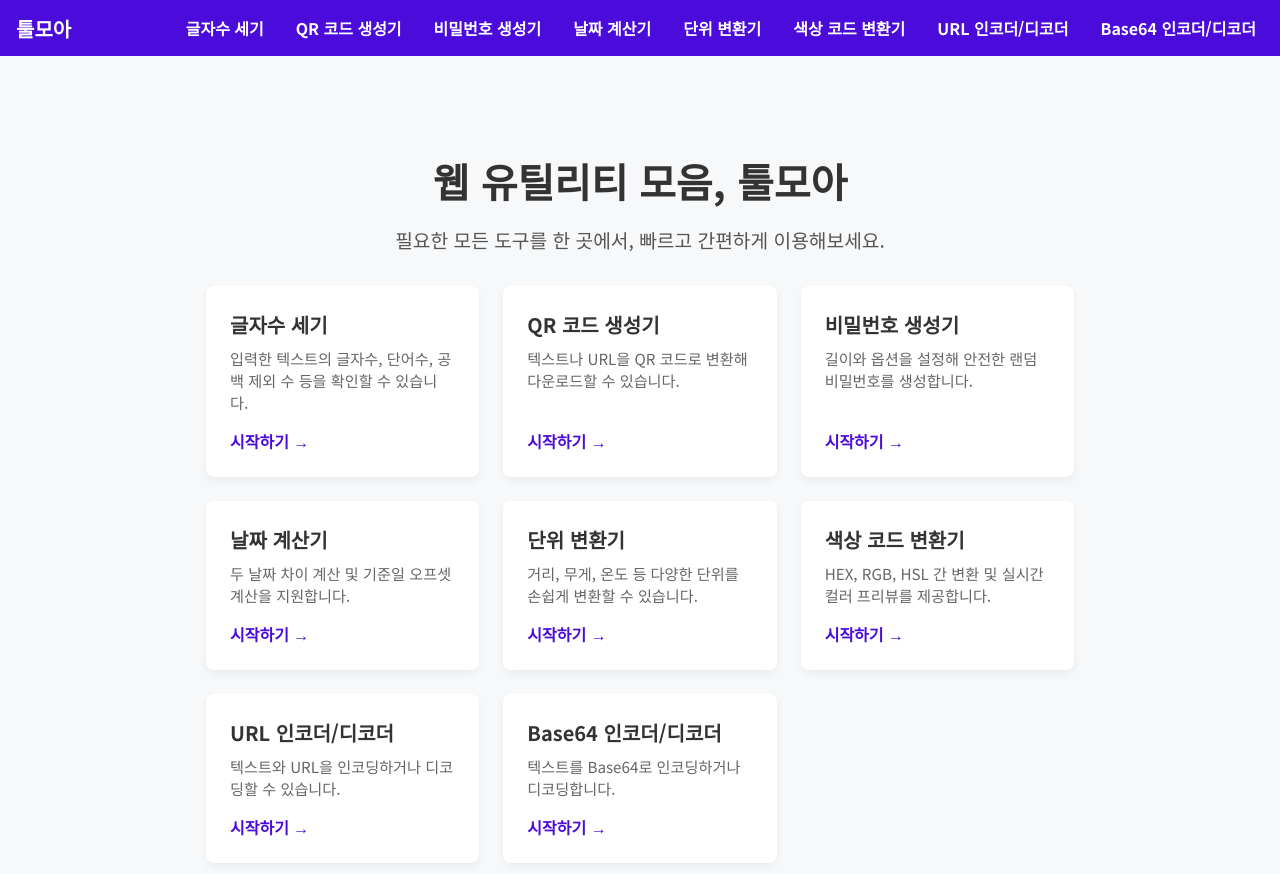
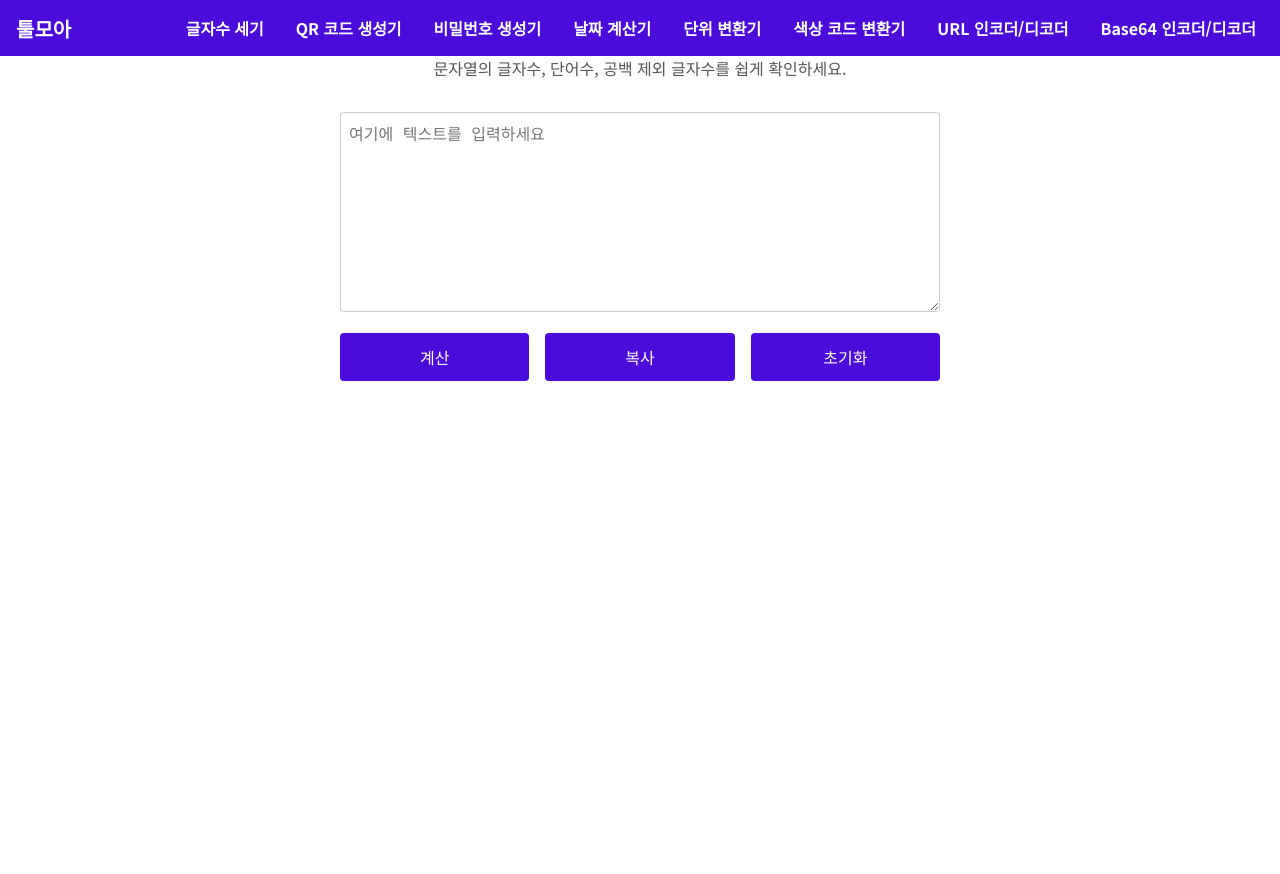
Before and after one commit to demost89/toolMoa, a plain HTML site: page test.html in a window 1280 px wide. After the commit the page ends 800 px from the top, so only its background shows below. Drawn offline with Linux system fonts and the light colour scheme; a web font is replaced by a local one.

Commit message:
Update test.html

```diff
--- a/test.html
+++ b/test.html
@@ -3,21 +3,15 @@
 <head>
   <meta charset="UTF-8">
   <meta name="viewport" content="width=device-width, initial-scale=1.0">
-  <title>툴모아 - 다양한 웹 유틸리티 모음</title>
+  <title>글자수 세기 - 툴모아</title>
   <!-- Pretendard & Noto Sans KR -->
   <link href="https://cdn.jsdelivr.net/gh/orioncactus/pretendard/dist/web/static/pretendard.css" rel="stylesheet">
   <link href="https://fonts.googleapis.com/css2?family=Noto+Sans+KR:wght@400;700&display=swap" rel="stylesheet">
   <style>
-    :root {
-      --primary-color: #4a0bdb;
-      --bg: #f7f8fa;
-      --text: #333;
-      --header-h: 56px;
-      --font: 'Pretendard','Noto Sans KR',sans-serif;
-    }
+    :root { --primary-color:#4a0bdb; --bg:#fff; --text:#333; --header-h:56px; --font:'Pretendard','Noto Sans KR',sans-serif; }
     *,*::before,*::after { margin:0; padding:0; box-sizing:border-box; }
-    body { font-family: var(--font); background: var(--bg); color: var(--text); }
-    header { position: fixed; top:0; left:0; width:100%; height: var(--header-h); background: var(--primary-color); display:flex; align-items:center; justify-content:space-between; padding:0 1rem; z-index:1000; }
+    body { font-family:var(--font); background:var(--bg); color:var(--text); }
+    header { position:fixed; top:0; left:0; width:100%; height:var(--header-h); background:var(--primary-color); display:flex; align-items:center; justify-content:space-between; padding:0 1rem; z-index:1000; }
     .logo { color:#fff; font-size:1.25rem; font-weight:700; cursor:pointer; }
     .nav-links { display:flex; gap:1rem; overflow-x:auto; white-space:nowrap; }
     .nav-links a { color:#fff; text-decoration:none; font-weight:600; padding:.5rem; }
@@ -27,21 +21,20 @@
     .mobile-nav { display:none; position:absolute; top:var(--header-h); left:0; width:100%; background:var(--primary-color); flex-direction:column; }
     .mobile-nav a { padding:1rem; color:#fff; text-decoration:none; border-bottom:1px solid rgba(255,255,255,.2); }
     .mobile-nav a.active { background:rgba(255,255,255,.1); }
-    main { padding:calc(var(--header-h) + 6rem) 1rem 2rem; max-width:900px; margin:0 auto; }
-    h1 { font-size:2.5rem; margin-bottom:1rem; text-align:center; }
-    p.subtitle { font-size:1.2rem; color:#555; margin-bottom:2rem; text-align:center; }
-    .grid { display:grid; grid-template-columns:repeat(auto-fit,minmax(220px,1fr)); gap:1.5rem; }
-    .card { cursor:pointer; }
-    .card { background:#fff; padding:1.5rem; border-radius:8px; box-shadow:0 4px 8px rgba(0,0,0,0.05); transition:transform .2s, box-shadow .2s; display:flex; flex-direction:column; }
-    .card:hover { transform:translateY(-6px); box-shadow:0 6px 12px rgba(0,0,0,0.1); }
-    .card h3 { font-size:1.25rem; margin-bottom:.5rem; }
-    .card p { font-size:.95rem; color:#666; flex:1; }
-    .card a { margin-top:1rem; display:inline-block; color:var(--primary-color); font-weight:600; text-decoration:none; }
+    main { padding:calc(var(--header-h)+4rem) 1rem 2rem; max-width:600px; margin:0 auto; }
+    h1 { font-size:1.75rem; margin-bottom:1rem; text-align:center; }
+    .subtitle { font-size:1rem; color:#555; margin-bottom:2rem; text-align:center; }
+    textarea { width:100%; height:200px; padding:.5rem; font-size:1rem; border:1px solid #ccc; border-radius:4px; resize:vertical; }
+    .buttons { display:flex; gap:1rem; margin-top:1rem; }
+    .buttons button { flex:1; padding:.75rem 1.5rem; background:var(--primary-color); color:#fff; border:none; border-radius:4px; cursor:pointer; font-size:1rem; }
+    .result { margin-top:1.5rem; font-size:1.25rem; text-align:center; }
+    .result p { margin:.5rem 0; }
+    .result strong { font-size:1.5rem; }
     @media(max-width:600px) {
       .nav-links { display:none; }
       .menu-toggle { display:flex; }
       .mobile-nav.open { display:flex; }
-      .grid { grid-template-columns:1fr; }
+      .buttons { flex-direction:column; }
     }
   </style>
 </head>
@@ -71,60 +64,38 @@
     </nav>
   </header>
   <main>
-    <h1>웹 유틸리티 모음, 툴모아</h1>
-    <p class="subtitle">필요한 모든 도구를 한 곳에서, 빠르고 간편하게 이용해보세요.</p>
-    <div class="grid">
-      <div class="card">
-        <h3>글자수 세기</h3>
-        <p>입력한 텍스트의 글자수, 단어수, 공백 제외 수 등을 확인할 수 있습니다.</p>
-        <a href="character-count.html">시작하기 →</a>
-      </div>
-      <div class="card">
-        <h3>QR 코드 생성기</h3>
-        <p>텍스트나 URL을 QR 코드로 변환해 다운로드할 수 있습니다.</p>
-        <a href="qr-code.html">시작하기 →</a>
-      </div>
-      <div class="card">
-        <h3>비밀번호 생성기</h3>
-        <p>길이와 옵션을 설정해 안전한 랜덤 비밀번호를 생성합니다.</p>
-        <a href="password-generator.html">시작하기 →</a>
-      </div>
-      <div class="card">
-        <h3>날짜 계산기</h3>
-        <p>두 날짜 차이 계산 및 기준일 오프셋 계산을 지원합니다.</p>
-        <a href="date-calculator.html">시작하기 →</a>
-      </div>
-      <div class="card">
-        <h3>단위 변환기</h3>
-        <p>거리, 무게, 온도 등 다양한 단위를 손쉽게 변환할 수 있습니다.</p>
-        <a href="unit-converter.html">시작하기 →</a>
-      </div>
-      <div class="card">
-        <h3>색상 코드 변환기</h3>
-        <p>HEX, RGB, HSL 간 변환 및 실시간 컬러 프리뷰를 제공합니다.</p>
-        <a href="color-converter.html">시작하기 →</a>
-      </div>
-      <div class="card">
-        <h3>URL 인코더/디코더</h3>
-        <p>텍스트와 URL을 인코딩하거나 디코딩할 수 있습니다.</p>
-        <a href="url-encoder.html">시작하기 →</a>
-      </div>
-      <div class="card">
-        <h3>Base64 인코더/디코더</h3>
-        <p>텍스트를 Base64로 인코딩하거나 디코딩합니다.</p>
-        <a href="base64.html">시작하기 →</a>
-      </div>
+    <h1>글자수 세기</h1>
+    <p class="subtitle">문자열의 글자수, 단어수, 공백 제외 글자수를 쉽게 확인하세요.</p>
+    <textarea id="textInput" placeholder="여기에 텍스트를 입력하세요"></textarea>
+    <div class="buttons">
+      <button id="countBtn">계산</button>
+      <button id="copyBtn">복사</button>
+      <button id="resetBtn">초기화</button>
     </div>
+    <div class="result" id="result"></div>
   </main>
   <script>
     function toggleMenu() { document.getElementById('mobileNav').classList.toggle('open'); }
     window.addEventListener('DOMContentLoaded', () => {
       document.querySelectorAll('.nav-links a, .mobile-nav a').forEach(a => a.classList.toggle('active', location.pathname.endsWith(a.getAttribute('href'))));
-      document.querySelectorAll('.card').forEach(card => {
-        card.addEventListener('click', () => {
-          const link = card.querySelector('a');
-          if (link) window.location.href = link.href;
-        });
+      document.getElementById('countBtn').addEventListener('click', () => {
+        const text = document.getElementById('textInput').value;
+        const totalChars = text.length;
+        const noSpaces = text.replace(/\s/g, '').length;
+        const words = text.trim().split(/\s+/).filter(Boolean).length;
+        document.getElementById('result').innerHTML =
+          `<p>총 글자수: <strong>${totalChars}</strong></p>` +
+          `<p>공백 제외: <strong>${noSpaces}</strong></p>` +
+          `<p>단어수: <strong>${words}</strong></p>`;
+      });
+      document.getElementById('copyBtn').addEventListener('click', () => {
+        navigator.clipboard.writeText(document.getElementById('textInput').value);
+        alert('텍스트가 복사되었습니다');
+      });
+      document.getElementById('resetBtn').addEventListener('click', () => {
+        document.getElementById('textInput').value = '';
+        document.getElementById('result').innerHTML = '';
+        document.getElementById('textInput').focus();
       });
     });
   </script>
```
